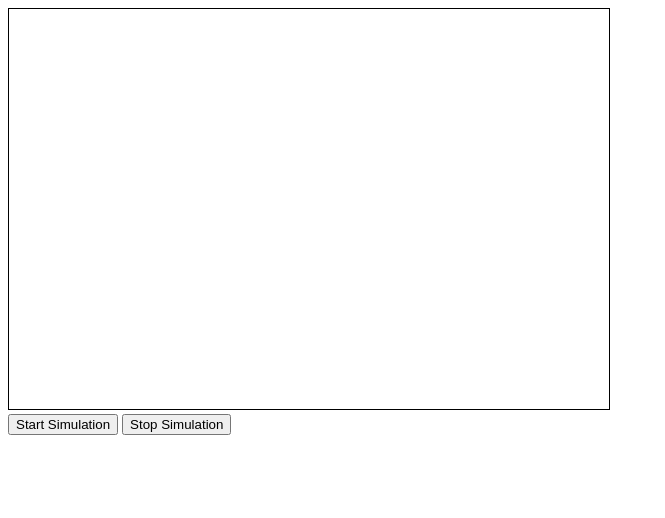
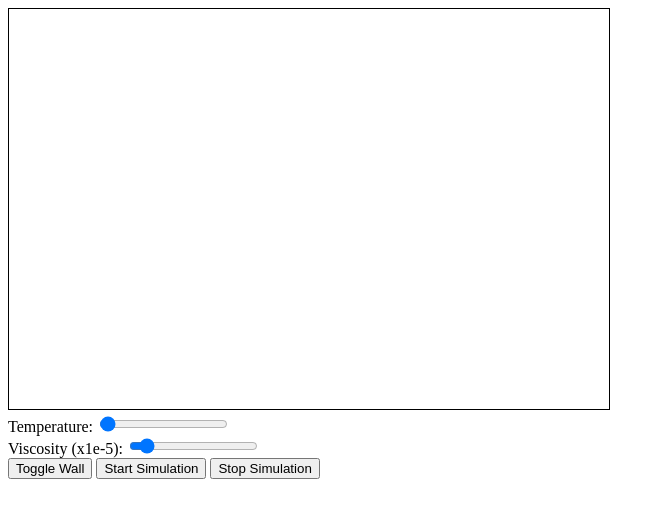
Before and after one commit to WanjaThelin/DiffusionSimulator, a plain HTML site: page index.html in a window 1280 px wide. Shown: the whole page, without its empty margins (0-665 px from the left). Drawn offline with Linux system fonts and the light colour scheme.

Commit message:
Update index.html

```diff
--- a/index.html
+++ b/index.html
@@ -12,6 +12,13 @@
 <body>
     <canvas id="simulationCanvas" width="600" height="400"></canvas>
     <br>
+    <label for="temperature">Temperature:</label>
+    <input type="range" id="temperature" min="273" max="5000" value="300">
+    <br>
+    <label for="viscosity">Viscosity (x1e-5):</label>
+    <input type="range" id="viscosity" min="1" max="100" value="10">
+    <br>
+    <button id="toggleWall">Toggle Wall</button>
     <button id="startBtn">Start Simulation</button>
     <button id="stopBtn">Stop Simulation</button>
 
```
